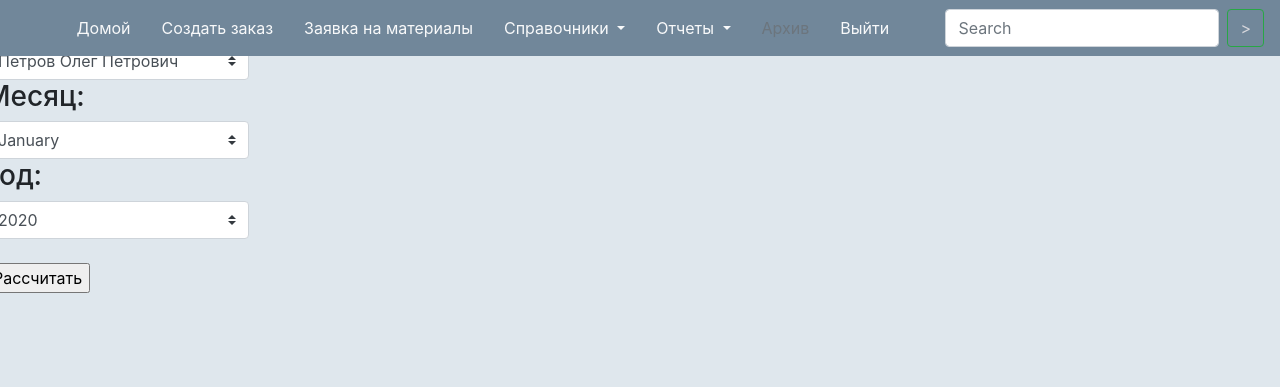
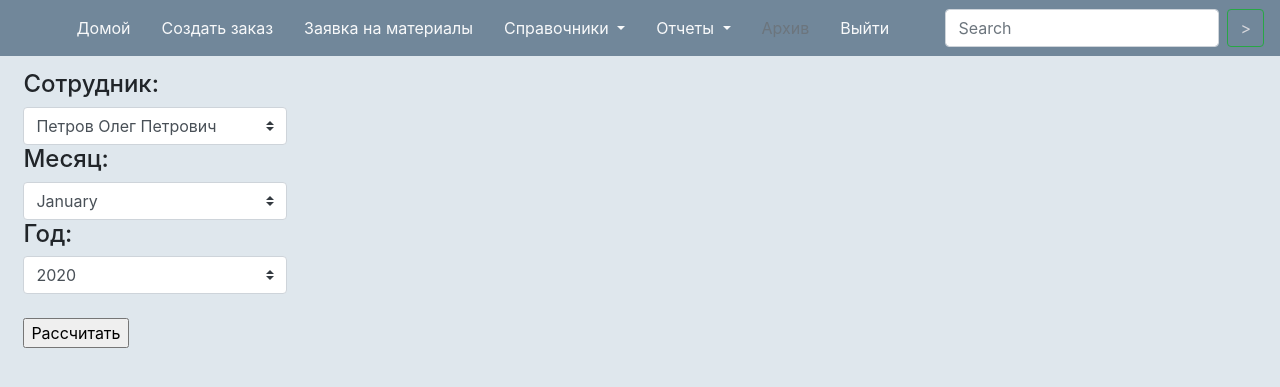
Before and after one commit to artemsmolyak/furniture_django, a Django app: page /reportCompletedApplication/ in a window 1280 px wide. Shown: the top 387 px of the page. Run offline with Django 3.2, Linux system fonts and the light colour scheme; data comes from the database, SQL or seed files in the repository; some libraries are stand-ins or nearby versions.

Commit message:
for publish

```diff
--- a/static/css/index.css
+++ b/static/css/index.css
@@ -72,9 +72,15 @@ A {
 
 
 
+
+
+
 .searchBtn_color{
     color: #d6d7dc;
 }
+
+
+
 
 
 
@@ -92,3 +98,13 @@ A {
     text-align: center;
     color: black;
 }
+
+
+
+
+
+.report_margin{
+    margin-left: 3%;
+    margin-right: 3%;
+    margin-top: 70px;
+}
--- a/templates/report_application_choose_worker.html
+++ b/templates/report_application_choose_worker.html
@@ -10,7 +10,7 @@
 
 {% block content %}
 
-    <div class = "main-window" >
+    <div class = "report_margin" >
 
         <div class="row">
 
@@ -20,7 +20,7 @@
                 {%  csrf_token  %}
 
 
-                <H3>Сотрудник:</H3>
+                <H4>Сотрудник:</H4>
                 <select class="custom-select col-xs-3" name="worker_id">
 
                     {% for worker in workers %}
@@ -31,7 +31,7 @@
 
                 </select>
 
-                <H3>Месяц:</H3>
+                <H4>Месяц:</H4>
                 <select class="custom-select" name = "month">
 
                     {% for key, value in months.items %}
@@ -42,7 +42,11 @@
 
                 </select>
 
-                <H3>Год:</H3>
+
+
+
+
+                <H4>Год:</H4>
                 <select class="custom-select" name = "year">
 
                     {% for year in years %}
--- a/templates/report_completed_application.html
+++ b/templates/report_completed_application.html
@@ -10,7 +10,7 @@
 
 {% block content %}
 
-    <div class = "main-window" >
+    <div class = "report_margin" >
 
 
     <form method="post" action="/xls/">
@@ -22,7 +22,7 @@
         <input type="hidden" id="period" name="period" value={{ period }}>
 
 
-        <table class="table table-bordered">
+        <table class="table bg-light">
             <thead>
             <tr>
                 <th scope="col">Заказ</th>
@@ -37,7 +37,7 @@
             {% for r in report %}
                 <tr>
                     <td>
-                        {{ r.idOrder }}
+                        <a href = /order/{{ r.idOrder.id }} > {{  r.idOrder }} </a>
                          <input type="hidden" id="idOrder" name="idOrder{{ forloop.counter0 }}" value={{ r.idOrder }}>
                     </td>
                     <td>
--- a/templates/report_outstanding_applications.html
+++ b/templates/report_outstanding_applications.html
@@ -10,9 +10,9 @@
 
 {% block content %}
 
-    <div class = "main-window" >
+    <div class = "report_margin" >
 
-        <table class="table table-bordered bg-light" id = "operations">
+        <table class="table bg-light" id = "operations">
             <thead>
             <tr>
                 <th scope="col">ФИО назначенного работника</th>
```
